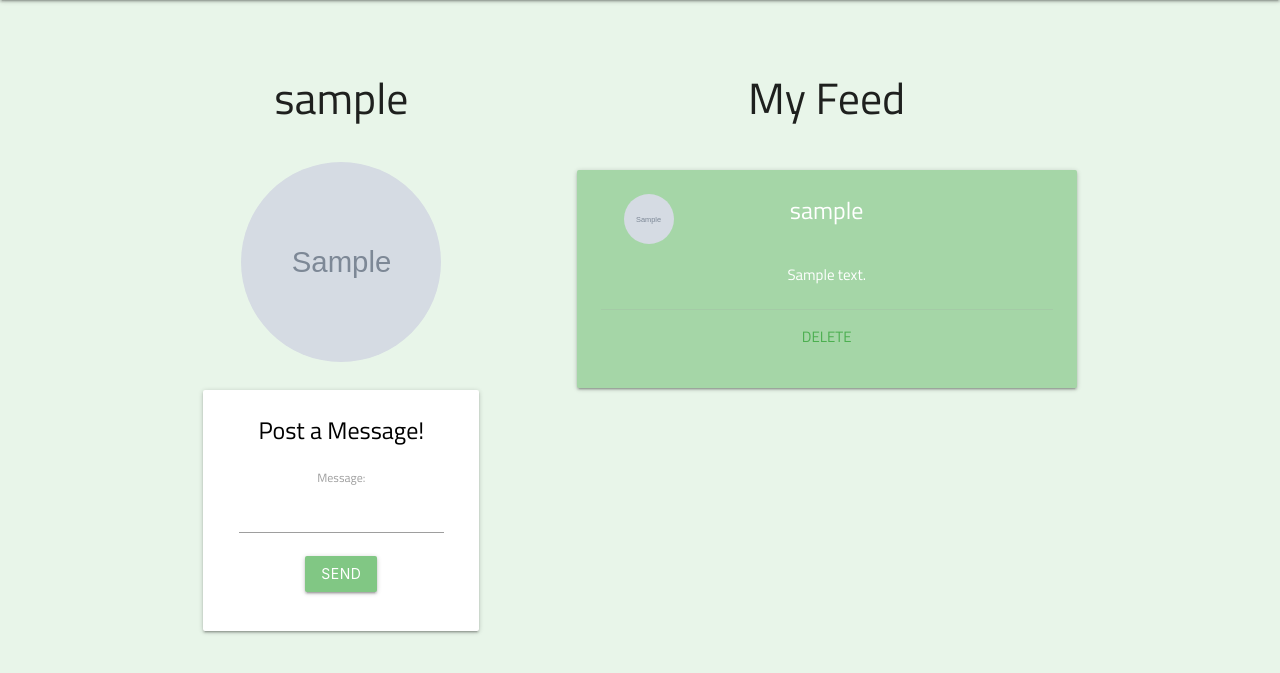
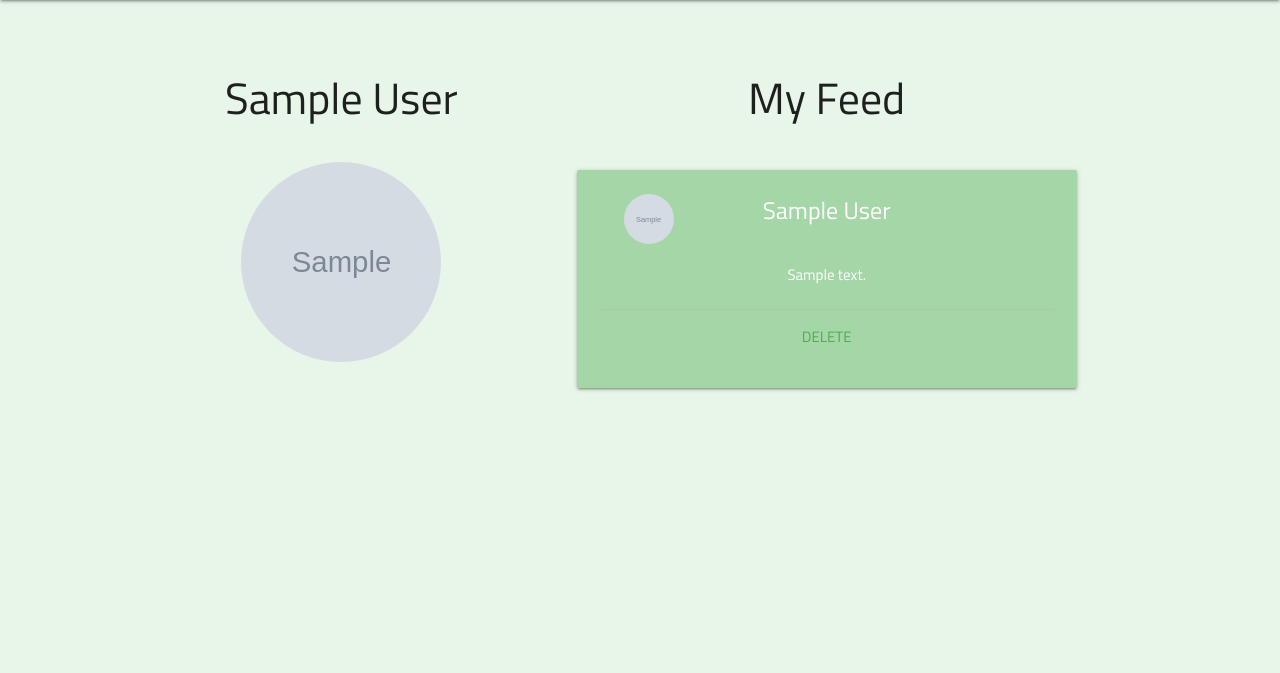
Before and after one commit to Cory44/micro-blog, a Django app: a page that uses micro/templates/micro/profile.html in a window 1280 px wide. Shown: the part 64-737 px from the top of the page. Run offline with Django 3.2, Linux system fonts and the light colour scheme; a user stored in the database is signed in; tables that the repository leaves empty hold one stand-in row (values such as "Sample post"); grey boxes marked "Sample" are stand-in pictures.

Commit message:
Created display_name field, made username case insensitive

```diff
--- a/micro/forms.py
+++ b/micro/forms.py
@@ -1,6 +1,10 @@
 from django import forms
 from django.contrib.auth.forms import UserCreationForm, AuthenticationForm
 from .models import User, Post, UserProfile
+
+class UserNameField(forms.CharField):
+    def to_python(self, value):
+        return value.lower()
 
 # Form to create a user
 class CustomUserCreationForm(UserCreationForm):
@@ -10,9 +14,14 @@ class CustomUserCreationForm(UserCreationForm):
 
 #Form to log a user in
 class CustomAuthForm(AuthenticationForm):
+    username = UserNameField(max_length=50)
+
     class Meta(AuthenticationForm):
         model = User
         fields = ('username', 'password')
+
+    def clean_email(self):
+        return self.cleaned_data['username'].lower()
 
 # From to post a message
 class PostForm(forms.ModelForm):
--- a/micro/models.py
+++ b/micro/models.py
@@ -6,7 +6,16 @@ import os
 
 # Create your models here.
 class User(AbstractUser):
-    pass
+    display_name = models.CharField(max_length=50, default=1, blank=False, null=False)
+
+    def __str__(self):
+        return (f"{self.username}")
+
+    def save(self, *args, **kwargs):
+        if self.pk is None:
+            self.display_name = self.username
+            self.username = self.username.lower()
+        super(self.__class__, self).save(*args, **kwargs)
 
 
 class Post(models.Model):
--- a/micro/templates/micro/includes/feed.html
+++ b/micro/templates/micro/includes/feed.html
@@ -10,7 +10,7 @@
               <img src="https://micro-static.s3.amazonaws.com/media/default.png" class="postImg">
             {% endif %}
           </div>
-          <a href="{{post.user.username}}" class="card-title white-text col m6 center-align">{{post.user.username}}</a>
+          <a href="{{post.user.username}}" class="card-title white-text col m6 center-align">{{post.user.display_name}}</a>
         </div>
         <p>{{post.message}}</p><br>
 
--- a/micro/templates/micro/includes/users.html
+++ b/micro/templates/micro/includes/users.html
@@ -3,7 +3,7 @@
     <div class="card green lighten-3">
       <div class="card-content white-text">
         <div class="row">
-            <a href="{{user.username}}" class="card-title white-text col m12 center-align">{{user.username}}</a>
+            <a href="{{user.username}}" class="card-title white-text col m12 center-align">{{user.display_name}}</a>
 
           <div class="col m12 center-align">
             {% if user.userprofile.profile_image %}
--- a/micro/templates/micro/profile.html
+++ b/micro/templates/micro/profile.html
@@ -3,7 +3,7 @@
 {% block content %}
   <div class="row">
     <div class="col l4 m8 offset-m2 s12 center-align">
-      <h3>{{username}}</h3><br>
+      <h3>{{request.user.display_name}}</h3><br>
 
       {% if user.userprofile.profile_image %}
         <img src="{{user.userprofile.profile_image.url}}" class="profileImg"><br>
@@ -27,7 +27,7 @@
           {% endif %}
         {% endfor %}
       {% else %}
-        <h3>{{username}}'s posts</h3><br>
+        <h3>{{user.display_name}}'s posts</h3><br>
         {% for post in posts %}
           {% if post.user == user %}
             {% include 'micro/includes/feed.html' %}
--- a/micro/views.py
+++ b/micro/views.py
@@ -38,7 +38,7 @@ def register(request):
             UserProfile.objects.create(user=user)
             username = form.cleaned_data.get('username')
             login(request, user)
-            messages.success(request, f"New account created: {username}")
+            messages.success(request, f"New account created: {user.display_name}")
             return redirect('micro:homepage')
         else:
             for msg in form.errors:
@@ -71,12 +71,12 @@ def login_request(request):
     if request.method == "POST":
         form = CustomAuthForm(request, data=request.POST)
         if form.is_valid():
-            username = form.cleaned_data.get('username').lower()
+            username = form.cleaned_data.get('username')
             password = form.cleaned_data.get('password')
             user = authenticate(username=username, password=password)
             if user is not None:
                 login(request, user)
-                messages.info(request, f"You are now logged in as {username}")
+                messages.info(request, f"You are now logged in as {user.display_name}")
                 return redirect(f'/{user.username}')
             else:
                 messages.error(request, "Invalid username or password")
@@ -104,7 +104,7 @@ def profile(request, username):
             user = User.objects.get(username=username)
             follows = [follows for follows in request.user.userprofile.follows.all()]
             posts = Post.objects.order_by('-published')
-            return render(request, 'micro/profile.html', {"follows":follows, "username":username, "user":user, "posts":posts, "form":form, "form2":form2})
+            return render(request, 'micro/profile.html', {"follows":follows, "user":user, "posts":posts, "form":form, "form2":form2})
         else:
             messages.error(request, "User does not exist")
             return redirect('micro:homepage')
```
Also changed, not shown: micro/migrations/0012_auto_20190528_1547.py (added).
